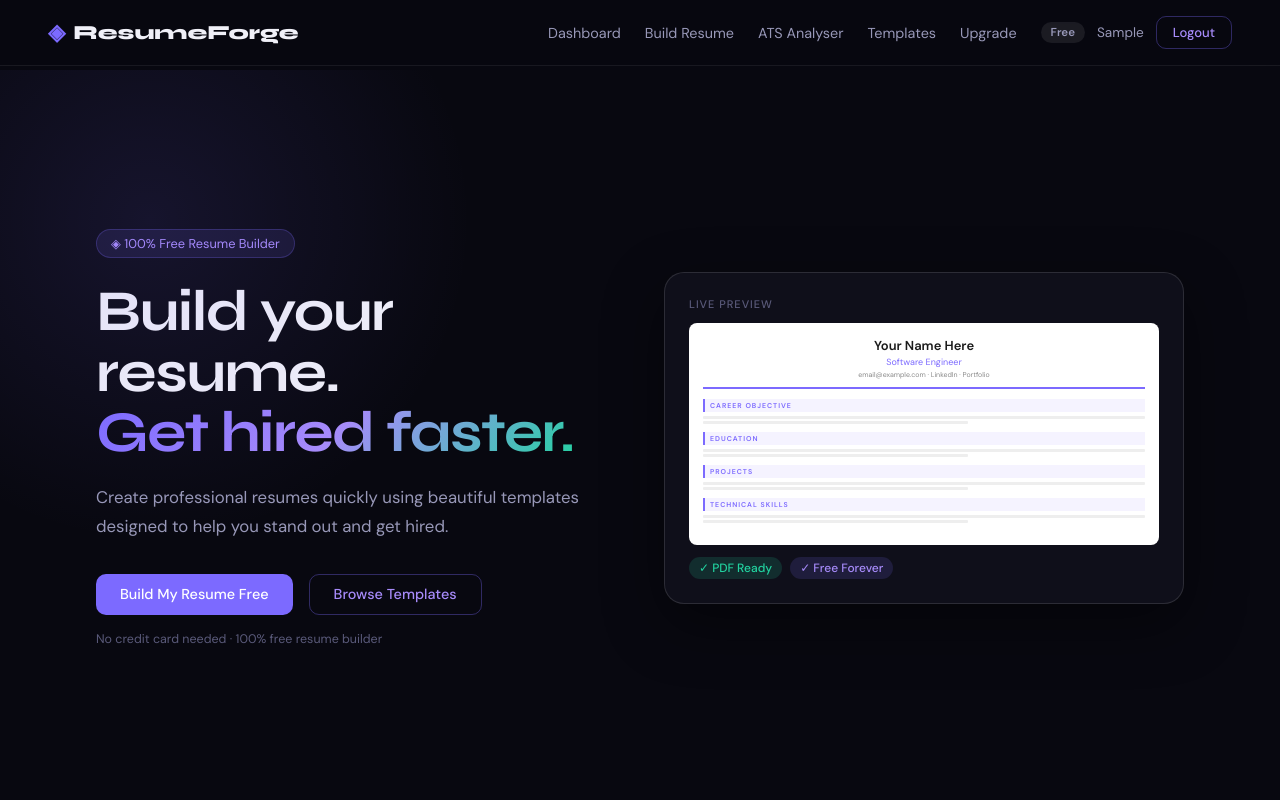
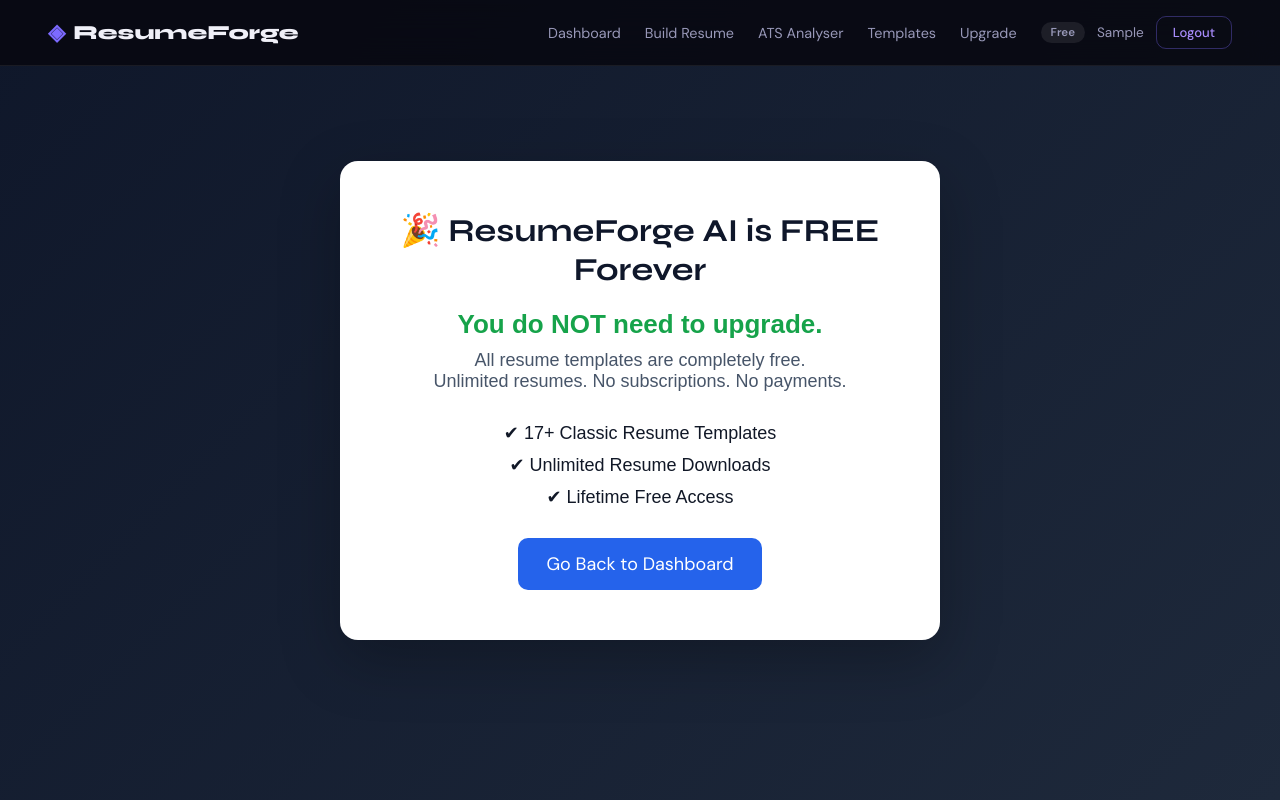
Before and after one commit to KALYAN17408/resumeforge-ai, a React (Create React App) app: page /upgrade in a window 1280 px wide. Before the commit this address led to /. Shown: the top 800 px of the page. Built offline with nearby package versions, Linux system fonts and the light colour scheme; no server answers; the database is empty; sample sign-in values are in the browser's storage.

Commit message:
Updated Upgrade page UI and added route

```diff
--- a/src/App.js
+++ b/src/App.js
@@ -8,8 +8,7 @@
 import ResumeBuilder from './pages/ResumeBuilder';
 import ATSAnalyser from './pages/ATSAnalyser';
 import Templates from './pages/Templates';
-
-
+import Upgrade from "./pages/Upgrade";
 import Navbar from './components/Navbar';
 
 function PrivateRoute({ children }) {
@@ -37,6 +36,10 @@
           <Route path="/ats" element={<PrivateRoute><ATSAnalyser /></PrivateRoute>} />
           <Route path="/templates" element={<PrivateRoute><Templates /></PrivateRoute>} />
 
+          {/* ⭐ ADD THIS ROUTE */}
+          <Route path="/upgrade" element={<PrivateRoute><Upgrade /></PrivateRoute>} />
+
+          {/* keep this LAST */}
           <Route path="*" element={<Navigate to="/" />} />
         </Routes>
       </BrowserRouter>
--- /dev/null
+++ b/src/pages/Upgrade.css
@@ -0,0 +1,61 @@
+.upgrade-container {
+  height: 100vh;
+  background: linear-gradient(135deg, #0f172a, #1e293b);
+  display: flex;
+  justify-content: center;
+  align-items: center;
+  font-family: "Poppins", sans-serif;
+}
+
+.upgrade-card {
+  background: white;
+  padding: 50px;
+  border-radius: 18px;
+  text-align: center;
+  width: 600px;
+  box-shadow: 0 20px 60px rgba(0,0,0,0.25);
+}
+
+.upgrade-card h1 {
+  font-size: 32px;
+  margin-bottom: 20px;
+  color: #0f172a;
+}
+
+.big-text {
+  font-size: 26px;
+  font-weight: 700;
+  color: #16a34a;
+  margin-bottom: 10px;
+}
+
+.sub-text {
+  font-size: 18px;
+  color: #475569;
+  margin-bottom: 30px;
+}
+
+.features {
+  margin-bottom: 30px;
+}
+
+.feature {
+  font-size: 18px;
+  margin: 10px 0;
+  color: #111827;
+}
+
+.back-btn {
+  background: #2563eb;
+  color: white;
+  padding: 14px 28px;
+  border: none;
+  border-radius: 10px;
+  font-size: 18px;
+  cursor: pointer;
+  transition: 0.3s;
+}
+
+.back-btn:hover {
+  background: #1d4ed8;
+}
--- a/src/pages/upgrade.js
+++ b/src/pages/upgrade.js
@@ -1,27 +1,34 @@
 import React from "react";
+import "./Upgrade.css";
 
 export default function Upgrade() {
   return (
-    <div style={{
-      minHeight: "80vh",
-      display: "flex",
-      justifyContent: "center",
-      alignItems: "center",
-      textAlign: "center",
-      padding: "40px"
-    }}>
-      <div>
-        <h1 style={{fontSize:"42px", marginBottom:"20px"}}>
-          🎉 No Upgrade Needed
-        </h1>
+    <div className="upgrade-container">
+      <div className="upgrade-card">
+        <h1>🎉 ResumeForge AI is FREE Forever</h1>
 
-        <p style={{fontSize:"20px", opacity:0.8}}>
-          ResumeForge is now <b>FREE FOREVER</b>.
+        <p className="big-text">
+          You do NOT need to upgrade.
         </p>
 
-        <p style={{marginTop:"10px", opacity:0.7}}>
-          All resume templates and features are unlocked.
+        <p className="sub-text">
+          All resume templates are completely free.
+          <br />
+          Unlimited resumes. No subscriptions. No payments.
         </p>
+
+        <div className="features">
+          <div className="feature">✔ 17+ Classic Resume Templates</div>
+          <div className="feature">✔ Unlimited Resume Downloads</div>
+          <div className="feature">✔ Lifetime Free Access</div>
+        </div>
+
+        <button
+          className="back-btn"
+          onClick={() => (window.location.href = "/dashboard")}
+        >
+          Go Back to Dashboard
+        </button>
       </div>
     </div>
   );
```
